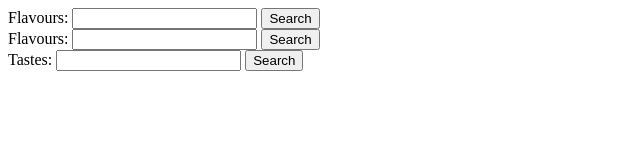
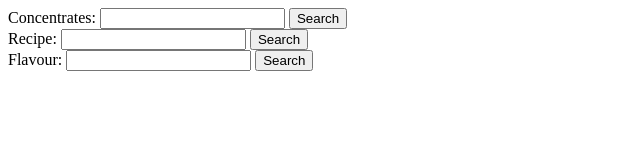
Before and after one commit to nathn123/eJuiceSite, a website: page App/Public/index.html in a window 1280 px wide. Shown: the whole page, without its empty margins (0-640 px from the left). Drawn offline with Linux system fonts and the light colour scheme.

Commit message:
updated IDs, added calc

```diff
--- a/App/Public/index.html
+++ b/App/Public/index.html
@@ -6,21 +6,25 @@
 </head>
 
 <body>
+    <form id="find_by_conc" action="submit">
+        Concentrates:
+        <input id="find_by_conc_in" type="text"></input>
+        <button> Search </button>
+    </form>
+    <form id="find_by_reci" action="submit">
+        Recipe:
+        <input id="find_by_reci_in" type="text"></input>
+        <button> Search </button>
+    </form>
     <form id="find_by_flav" action="submit">
-        Flavours:
+        Flavour:
         <input id="find_by_flav_in" type="text"></input>
         <button> Search </button>
     </form>
-    <form id="find_by_reci" action="submit">
-        Flavours:
-        <input id="find_by_reci_in" type="text"></input>
-        <button> Search </button>
-    </form>
-    <form id="find_by_tast" action="submit">
-        Tastes:
-        <input id="find_by_tast_in" type="text"></input>
-        <button> Search </button>
-    </form>
+
+    <table id="Calculator">
+        <tr></tr>
+    </table>
 </body>
 
 </html>
```
